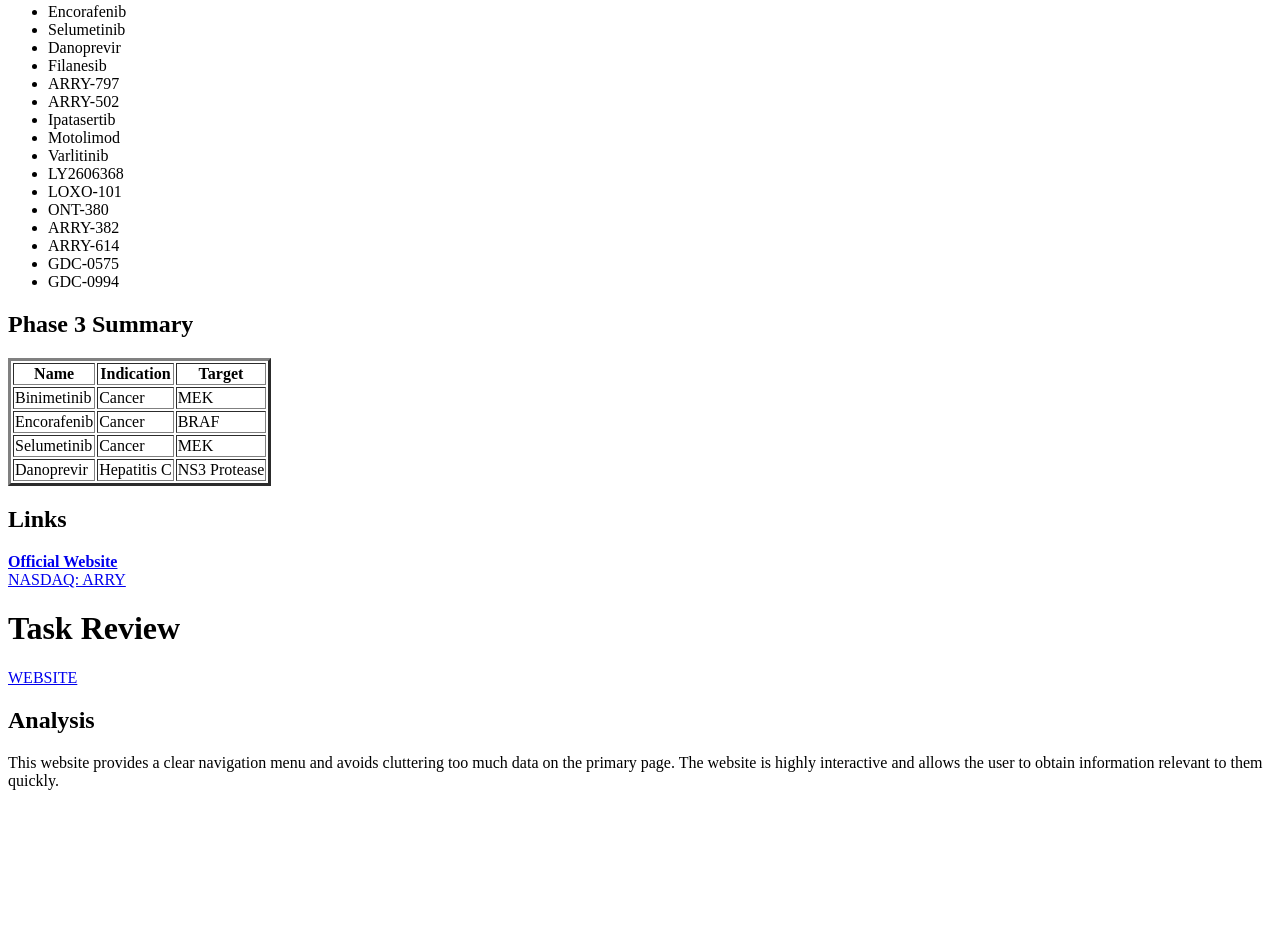
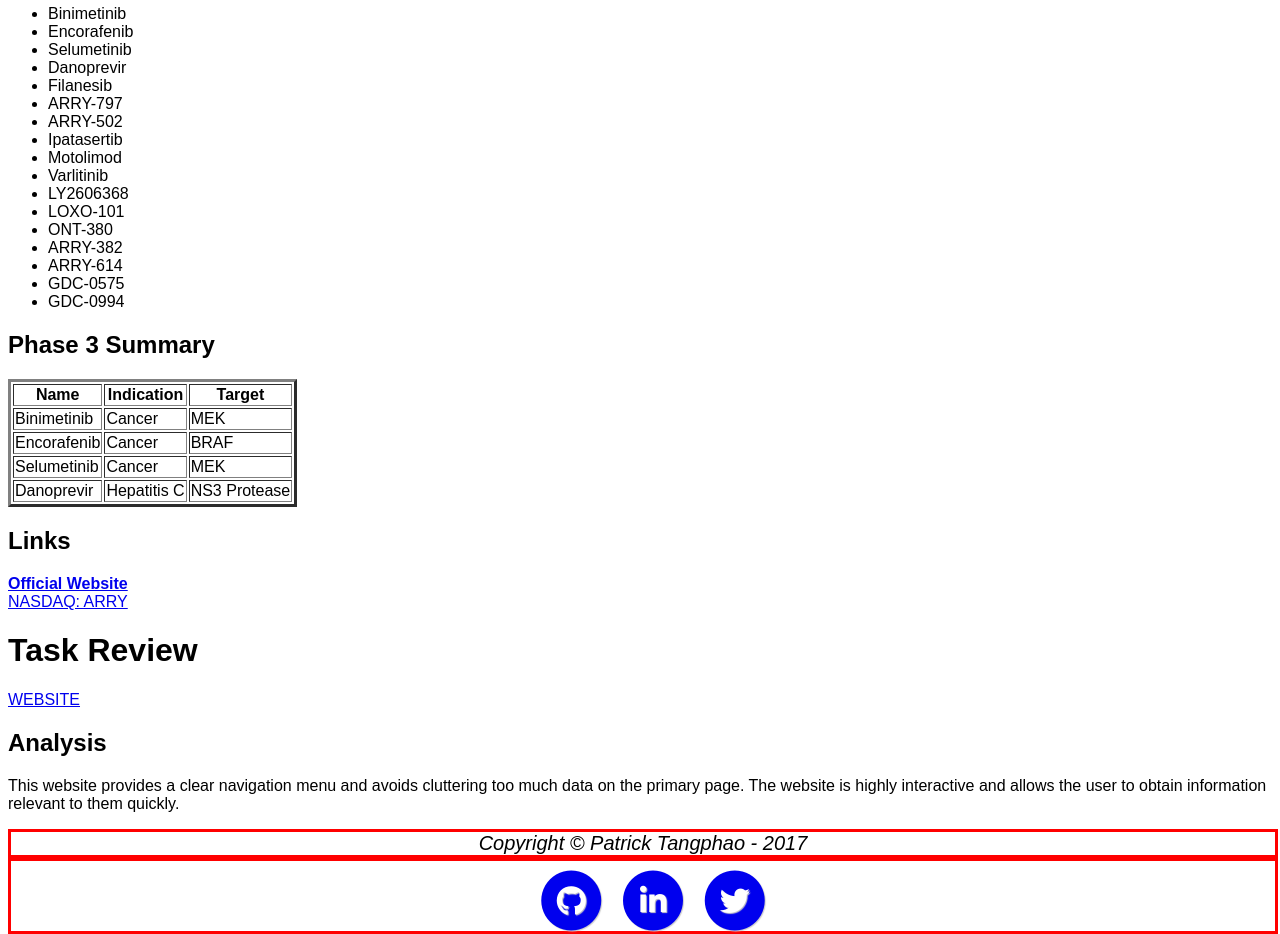
Before and after one commit to ptangphao/ptangphao.github.io, a plain HTML site: page index.html in a window 1280 px wide. Shown: the part 681-1615 px from the top of the page. Before the commit the page ends 1487 px from the top, so only its background shows below. Drawn offline with Linux system fonts and the light colour scheme.

Commit message:
add icons

```diff
--- a/index.html
+++ b/index.html
@@ -3,6 +3,7 @@
 <head>
 <title>Array Biopharma Summary</title>
 <link rel="stylesheet" type="text/css" href="style.css">
+<script src="https://use.fontawesome.com/b1e4b18199.js"></script>
 </head>
 <body>
 	<div class ="logonav">
@@ -85,5 +86,29 @@
 		<p> This website provides a clear navigation menu and avoids cluttering too much data on the primary page. The website is highly interactive and allows the user to obtain information relevant to them quickly.
 		</p>
 	</p>
+<footer>
+	<div id = "copyright">Copyright &copy; Patrick Tangphao - 2017</div>
+	<div id="icons">
+		<span class ="fa-stack fa-lg ">
+			<a href="http://www.github.com/ptangphao">
+				<i class ="fa fa-circle fa-stack-2x linkicon"></i>
+				<i class ="fa fa-github fa-inverse fa-stack-1x linkicon"></i>
+			</a>
+		</span>
+		<span class ="fa-stack fa-lg ">
+			<a href="http://www.linkedin.com">
+				<i class ="fa fa-circle fa-stack-2x linkicon"></i>
+				<i class ="fa fa-linkedin fa-inverse fa-stack-1x linkicon"></i>
+			</a>
+		</span>
+		<span class ="fa-stack fa-lg ">
+			<a href="http://www.twitter.com/ptangphao">
+				<i class ="fa fa-circle fa-stack-2x linkicon"></i>
+				<i class ="fa fa-twitter fa-inverse fa-stack-1x linkicon"></i>
+			</a>
+		</span>
+	</div>
+	</p>
+</footer>
 </body>
 </html>
--- a/style.css
+++ b/style.css
@@ -1,3 +1,8 @@
+body{
+	font-family: sans-serif;
+}
+
+
 .logo{
 	width: 40%;
 }
@@ -35,3 +40,31 @@
 
 
 }
+#copyright{
+	width: 100%;
+	text-align: center;
+	font-size: 1.25em;
+	font-style: italic ;
+	border-style:solid;
+	border-color: red;
+}
+#icons{
+
+	margin: auto;
+	border-style: solid;
+	border-color: red;
+	float: left;
+	display: inline-block;
+	color: black;
+	text-shadow: 1px 1px 1px #ccc;
+	font-size: 1.5em;
+	padding: 10px 0px 0px 0px;
+	width: 100%;
+	text-align: center;
+
+}
+
+.linkicon{
+	padding-left: 10px;
+	padding-right: 10px;
+}
```
